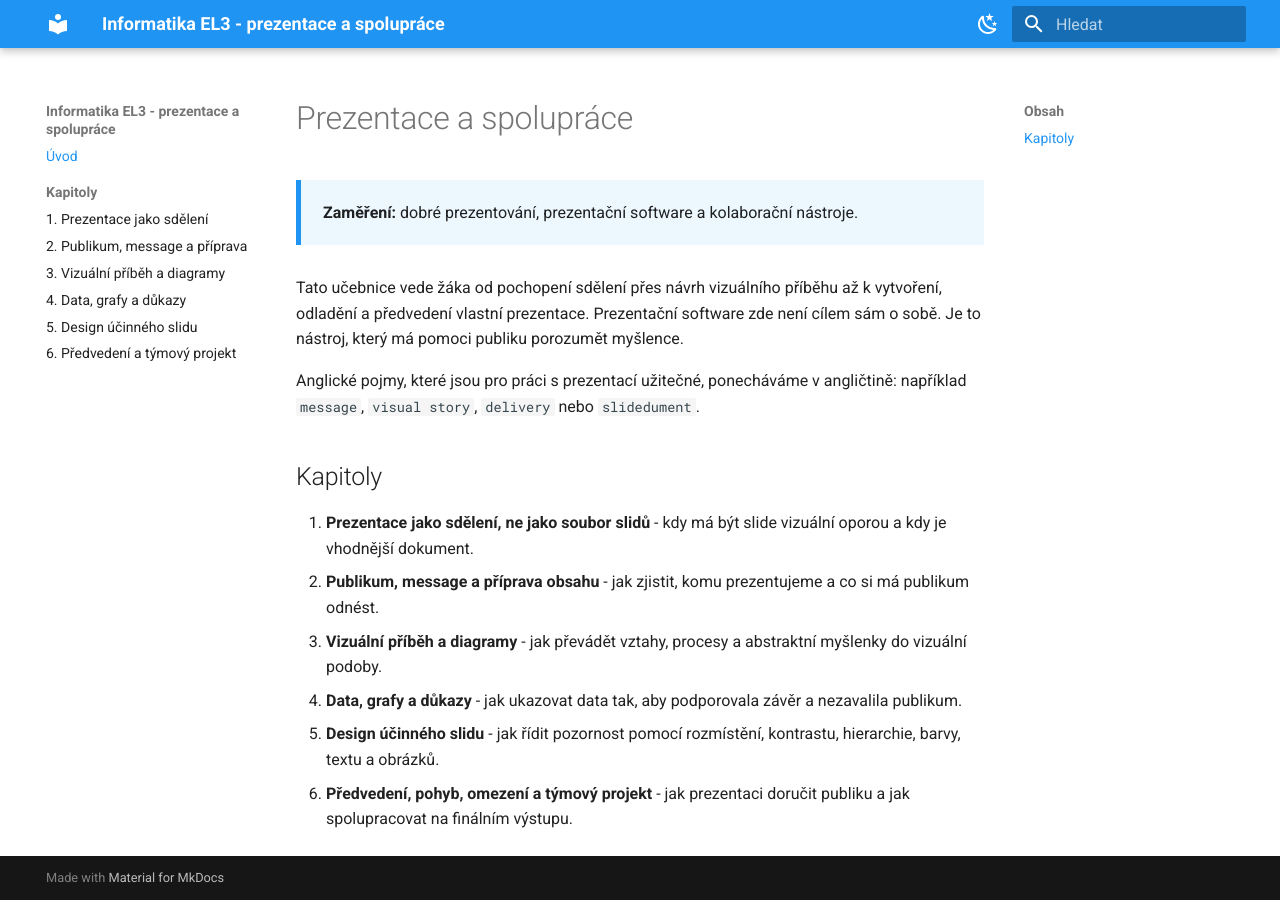
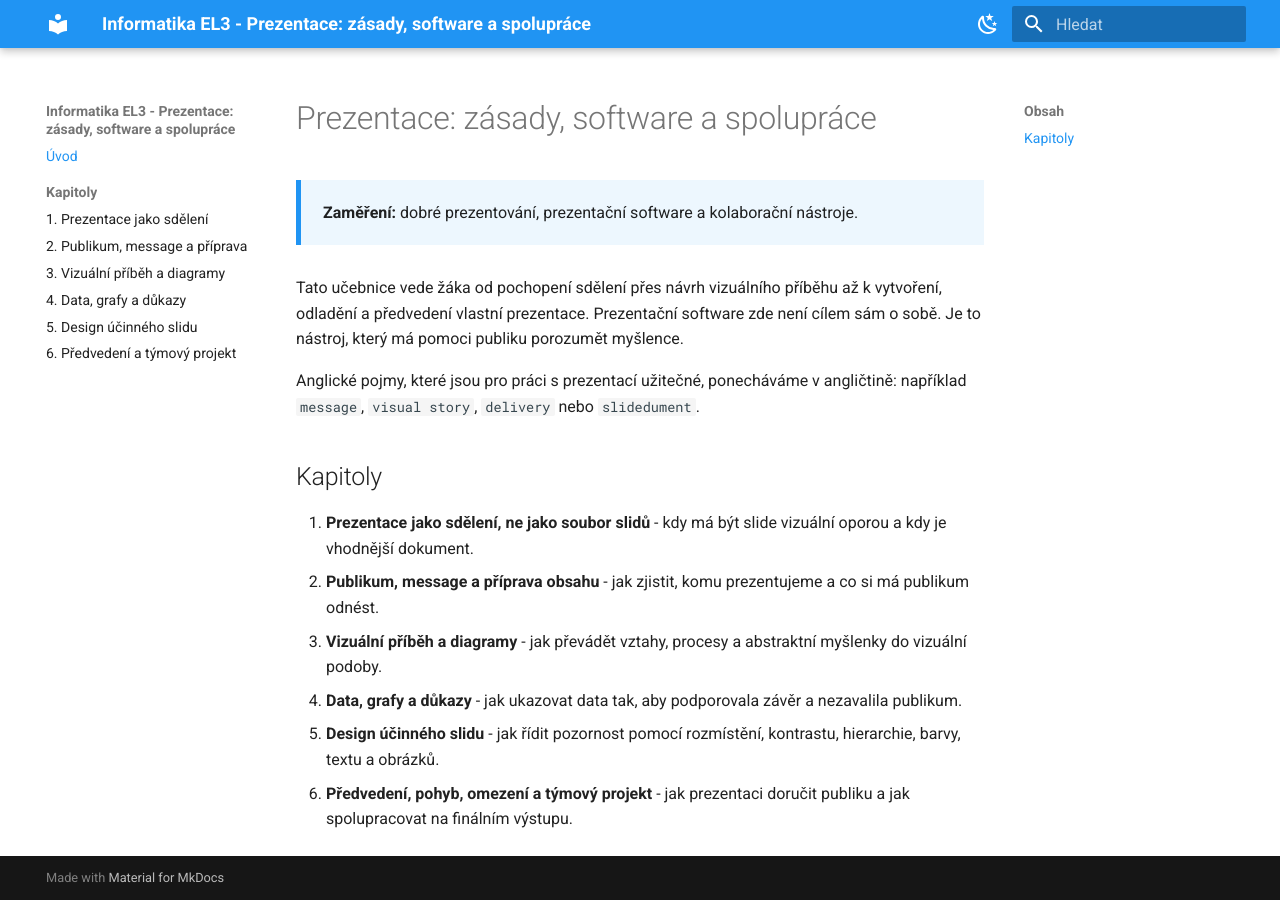
Before and after one commit to faitjaroslav-byte/informatika_EL3, an MkDocs documentation site: the page built from docs/index.md, in a window 1280 px wide. Built offline with MkDocs 1.6.1 and Material for MkDocs 9.7.7, drawn with Linux system fonts in a browser that asks for light colours.

Commit message:
Rename presentation textbook

```diff
--- a/docs/index.md
+++ b/docs/index.md
@@ -1,4 +1,4 @@
-# Prezentace a spolupráce
+# Prezentace: zásady, software a spolupráce
 
 <div class="lesson-meta">
 <strong>Zaměření:</strong> dobré prezentování, prezentační software a kolaborační nástroje.
--- a/mkdocs.yml
+++ b/mkdocs.yml
@@ -1,4 +1,4 @@
-site_name: Informatika EL3 - prezentace a spolupráce
+site_name: "Informatika EL3 - Prezentace: zásady, software a spolupráce"
 site_description: Webová učebnice zaměřená na prezentování, prezentační software a kolaborační nástroje.
 site_author: Jaroslav Fait
 
```
